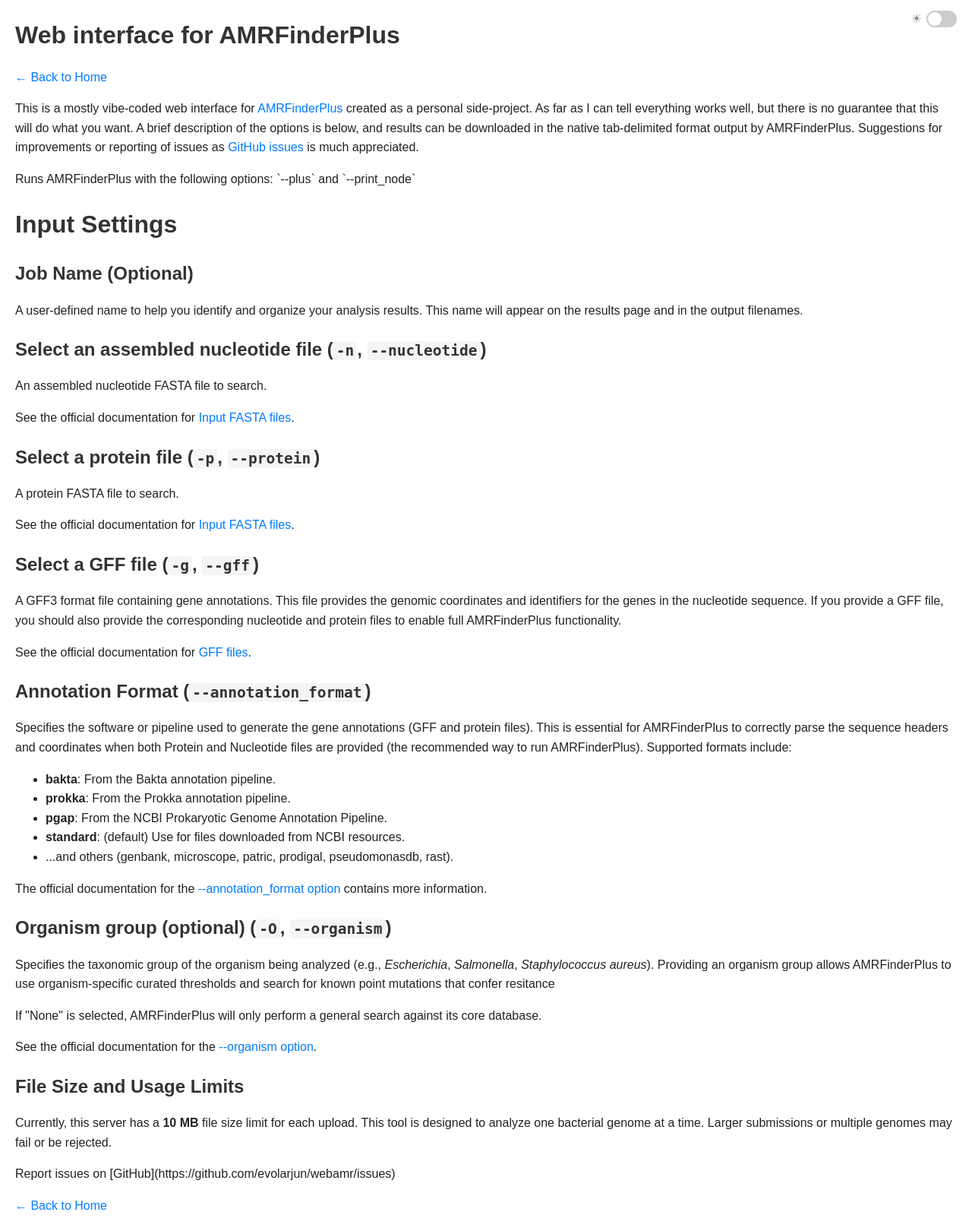
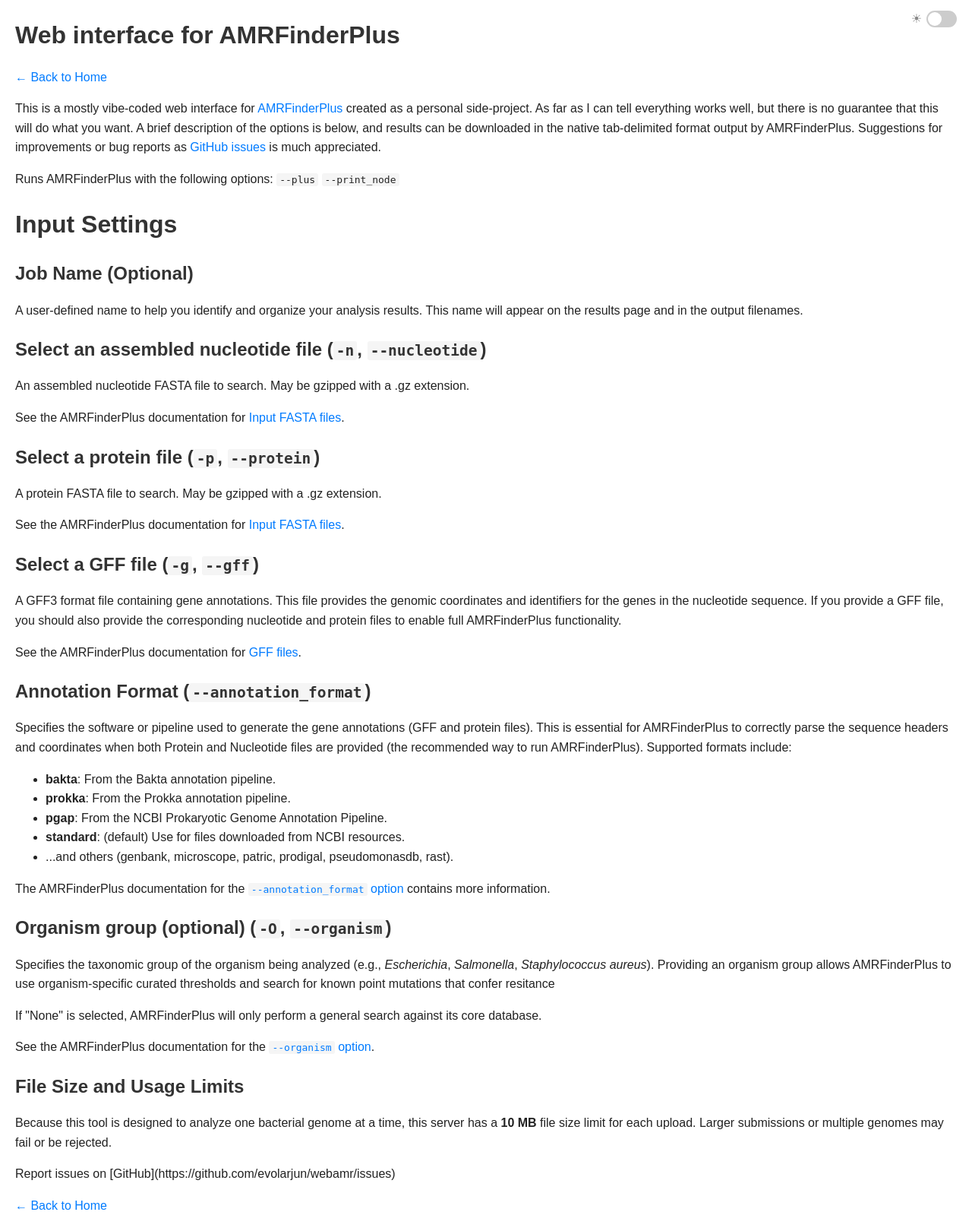
Before and after one commit to evolarjun/webamr, a Flask app: page /docs in a window 1280 px wide. Shown: the whole page at 76% size. Run offline with Flask 3, Linux system fonts and the light colour scheme.

Commit message:
Update text of web pages

```diff
--- a/frontend/templates/documentation.html
+++ b/frontend/templates/documentation.html
@@ -15,11 +15,11 @@
   <h1>Web interface for AMRFinderPlus</h1>
   <p><a href="/">← Back to Home</a></p>
   <p>
-  This is a mostly vibe-coded web interface for <a href="https://github.com/ncbi/amr/wiki">AMRFinderPlus</a> created as a personal side-project. As far as I can tell everything works well, but there is no guarantee that this will do what you want. A brief description of the options is below, and results can be downloaded in the native tab-delimited format output by AMRFinderPlus. Suggestions for improvements or reporting of issues as <a href="https://github.com/evolarjun/webamr/issues">GitHub issues</a> is much appreciated.
+  This is a mostly vibe-coded web interface for <a href="https://github.com/ncbi/amr/wiki">AMRFinderPlus</a> created as a personal side-project. As far as I can tell everything works well, but there is no guarantee that this will do what you want. A brief description of the options is below, and results can be downloaded in the native tab-delimited format output by AMRFinderPlus. Suggestions for improvements or bug reports as <a href="https://github.com/evolarjun/webamr/issues">GitHub issues</a> is much appreciated.
   </p>
 
   <p>
-  Runs AMRFinderPlus with the following options: `--plus` and `--print_node`
+  Runs AMRFinderPlus with the following options: <code>--plus</code> <code>--print_node</code>
   </p>
 
   <h1>Input Settings</h1>
@@ -32,18 +32,18 @@
 
   <section id="nucleotide-file">
     <h2>Select an assembled nucleotide file (<code>-n</code>, <code>--nucleotide</code>)</h2>
-    <p>An assembled nucleotide FASTA file to search.
+    <p>An assembled nucleotide FASTA file to search. May be gzipped with a .gz extension.
     </p>
-    <p>See the official documentation for <a
+    <p>See the AMRFinderPlus documentation for <a
         href="https://github.com/ncbi/amr/wiki/Running-AMRFinderPlus#-p-protein_fasta-and--n-nucleotide_fasta"
         target="_blank">Input FASTA files</a>.</p>
   </section>
 
   <section id="protein-file">
     <h2>Select a protein file (<code>-p</code>, <code>--protein</code>)</h2>
-    <p>A protein FASTA file to search.
+    <p>A protein FASTA file to search. May be gzipped with a .gz extension.
     </p>
-    <p>See the official documentation for <a
+    <p>See the AMRFinderPlus documentation for <a
         href="https://github.com/ncbi/amr/wiki/Running-AMRFinderPlus#-p-protein_fasta-and--n-nucleotide_fasta"
         target="_blank">Input FASTA files</a>.</p>
   </section>
@@ -53,7 +53,7 @@
     <p>A GFF3 format file containing gene annotations. This file provides the genomic coordinates and identifiers for
       the genes in the nucleotide sequence. If you provide a GFF file, you should also provide the corresponding
       nucleotide and protein files to enable full AMRFinderPlus functionality.</p>
-    <p>See the official documentation for <a href="https://github.com/ncbi/amr/wiki/Running-AMRFinderPlus#-g-gff_file"
+    <p>See the AMRFinderPlus documentation for <a href="https://github.com/ncbi/amr/wiki/Running-AMRFinderPlus#-g-gff_file"
         target="_blank">GFF files</a>.</p>
   </section>
 
@@ -69,9 +69,9 @@
       <li><strong>standard</strong>: (default) Use for files downloaded from NCBI resources.</li>
       <li>...and others (genbank, microscope, patric, prodigal, pseudomonasdb, rast).</li>
     </ul>
-    <p>The official documentation for the <a
+    <p>The AMRFinderPlus documentation for the <a
         href="https://github.com/ncbi/amr/wiki/Running-AMRFinderPlus#the---annotation_format-format-option"
-        target="_blank">--annotation_format option</a> contains more information.</p>
+        target="_blank"><code>--annotation_format</code> option</a> contains more information.</p>
   </section>
 
   <section id="organism-group">
@@ -81,15 +81,15 @@
       thresholds and search for known point mutations that confer resitance
     </p>
     <p>If "None" is selected, AMRFinderPlus will only perform a general search against its core database.</p>
-    <p>See the official documentation for the <a
-        href="https://github.com/ncbi/amr/wiki/Running-AMRFinderPlus#--organism-option" target="_blank">--organism
+    <p>See the AMRFinderPlus documentation for the <a href="https://github.com/ncbi/amr/wiki/Running-AMRFinderPlus#--organism-option" target="_blank"><code>--organism</code>
         option</a>.</p>
   </section>
 
   <section id="limits">
     <h2>File Size and Usage Limits</h2>
-    <p>Currently, this server has a <strong>10 MB</strong> file size limit for each upload. This tool is designed to analyze
-      one bacterial genome at a time. Larger submissions or multiple genomes may fail or be rejected.</p>
+    <p>Because this tool is designed to analyze
+      one bacterial genome at a time, this server has a <strong>10 MB</strong> file size limit for each upload.
+      Larger submissions or multiple genomes may fail or be rejected.</p>
   </section>
 
     Report issues on [GitHub](https://github.com/evolarjun/webamr/issues)
```
Also changed, not shown: frontend/templates/index.html (+4 -4 lines).
